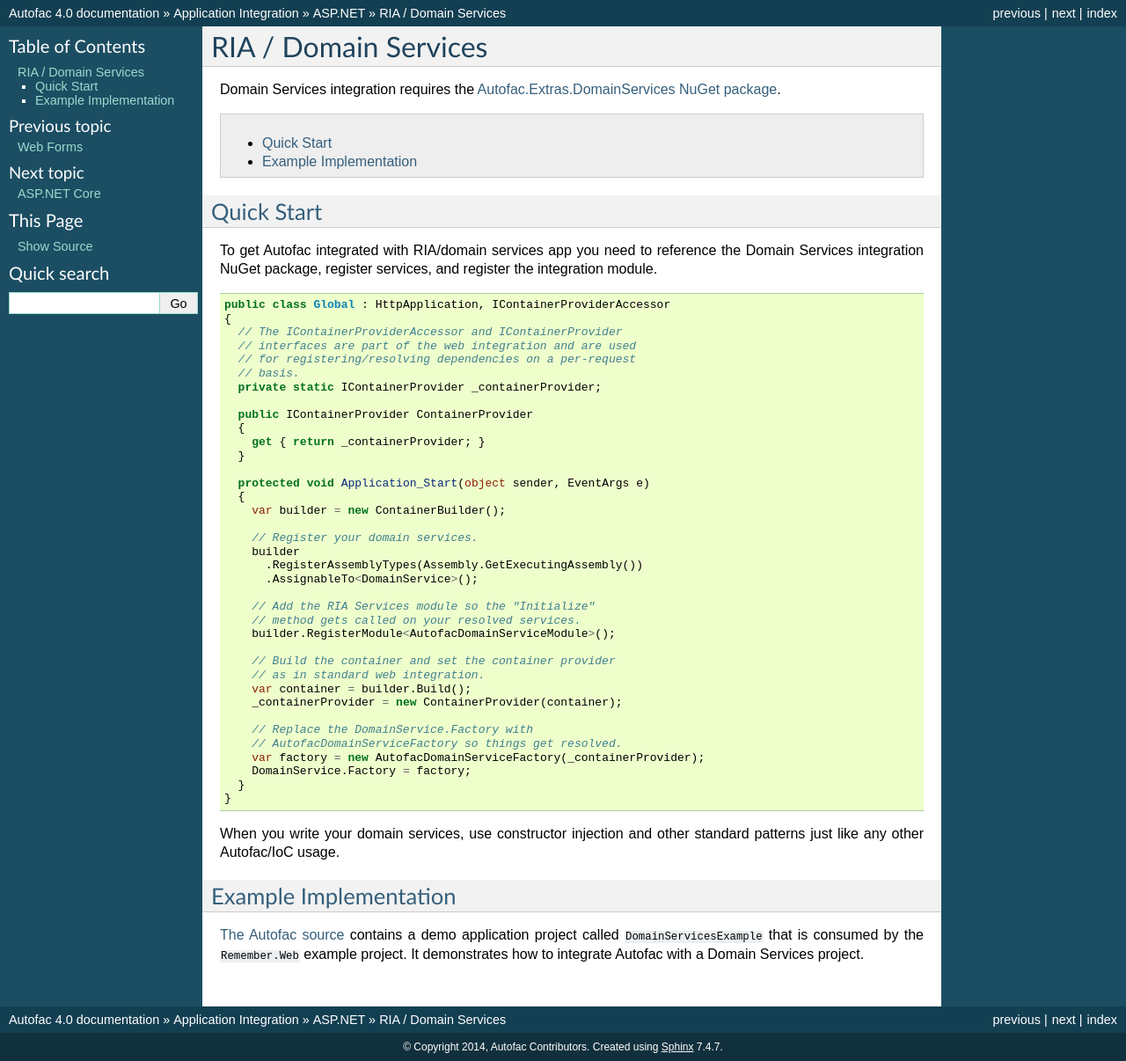
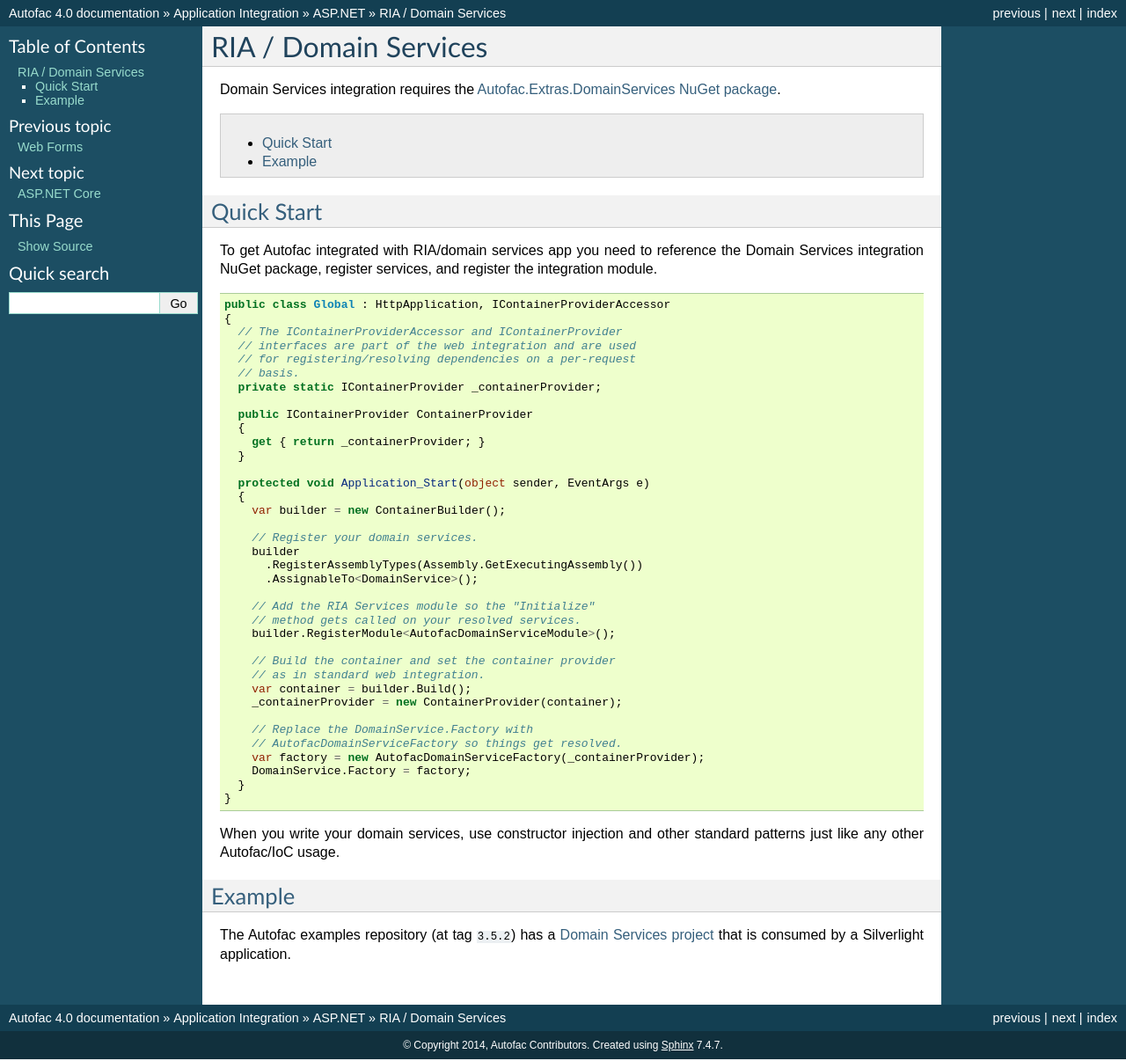
Before and after one commit to autofac/Documentation, a Sphinx documentation site: the page built from docs/integration/ria.rst, in a window 1280 px wide. Shown: the whole page at 88% size. Built offline with Sphinx 7.4.7, drawn with Linux system fonts in a browser that asks for light colours.

Commit message:
Added more links to examples.

```diff
--- a/docs/examples/index.rst
+++ b/docs/examples/index.rst
@@ -4,4 +4,5 @@
 
 .. toctree::
 
+    repository.rst
     log4net.rst
--- a/docs/integration/entlib.rst
+++ b/docs/integration/entlib.rst
@@ -32,3 +32,8 @@
     var container = builder.Build();
     var csl = new AutofacServiceLocator(container);
     EnterpriseLibraryContainer.Current = csl;
+
+Example
+=======
+
+There is an example project showing Enterprise Library 5 configuration along with the Exception Handling Block `in the Autofac examples repository <https://github.com/autofac/Examples/tree/master/src/EnterpriseLibraryExample.MvcApplication>`_.
--- a/docs/integration/ria.rst
+++ b/docs/integration/ria.rst
@@ -53,7 +53,7 @@
 
 When you write your domain services, use constructor injection and other standard patterns just like any other Autofac/IoC usage.
 
-Example Implementation
-======================
+Example
+=======
 
-`The Autofac source <https://github.com/autofac/Autofac>`_ contains a demo application project called ``DomainServicesExample`` that is consumed by the ``Remember.Web`` example project. It demonstrates how to integrate Autofac with a Domain Services project.
+The Autofac examples repository (at tag ``3.5.2``) has a `Domain Services project <https://github.com/autofac/Examples/tree/v3.5.2/src/DomainServicesExample>`_ that is consumed by a Silverlight application.
```
Also changed, not shown: docs/examples/repository.rst (added, +7 -0 lines).
